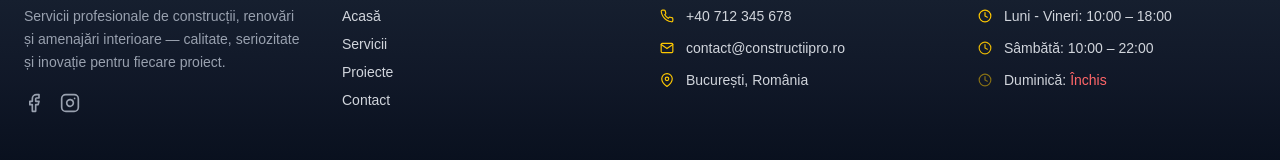
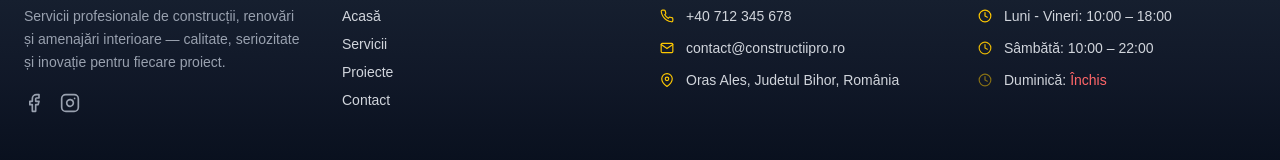
Before and after one commit to ionutpetru4046/constructii-website, a Next.js app: page / in a window 1280 px wide. Shown: the part 6736-6896 px from the top of the page. Built offline with nearby package versions, Linux system fonts and the light colour scheme.

Commit message:
changed name on footer

```diff
--- a/components/Footer.tsx
+++ b/components/Footer.tsx
@@ -80,7 +80,7 @@ export default function Footer() {
               </li>
               <li className="flex items-center gap-3">
                 <FiMapPin className="text-yellow-400" />
-                <span>București, România</span>
+                <span>Oras Ales, Judetul Bihor, România</span>
               </li>
             </ul>
           </div>
```
